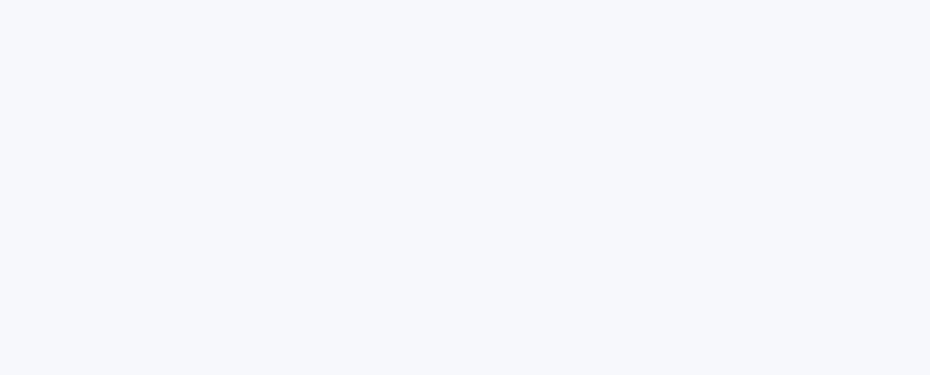
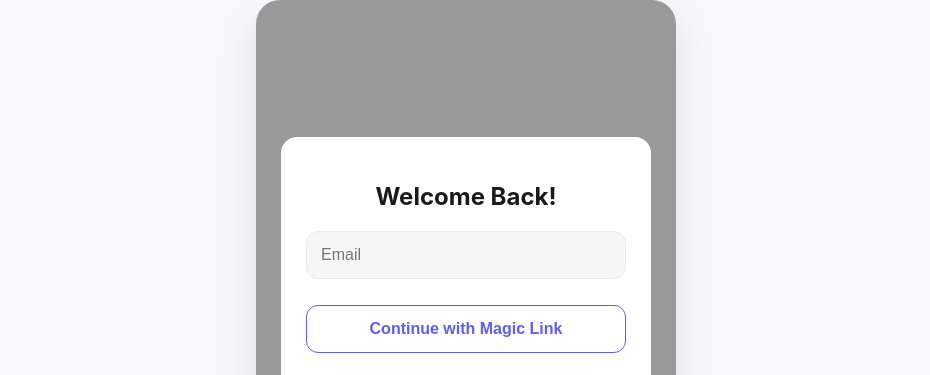
Before and after one commit to sohom9143/Chat-App, a plain HTML site: page index.html in a window 1280 px wide. Shown: the top 375 px of the page, without its empty margins (174-1104 px from the left). Drawn offline with nearby package versions, Linux system fonts and the light colour scheme.

Commit message:
Update index.html

```diff
--- a/index.html
+++ b/index.html
@@ -151,8 +151,8 @@
 
 <script>
 document.addEventListener('DOMContentLoaded', () => {
-    const SUPABASE_URL = 'YOUR_SUPABASE_URL';
-    const SUPABASE_ANON_KEY = 'YOUR_SUPABASE_ANON_KEY';
+    const SUPABASE_URL = 'https://jggptuitbcwuuvymeyjl.supabase.co';
+    const SUPABASE_ANON_KEY = 'eyJhbGciOiJIUzI1NiIsInR5cCI6IkpXVCJ9.eyJpc3MiOiJzdXBhYmFzZSIsInJlZiI6ImpnZ3B0dWl0YmN3dXV2eW1leWpsIiwicm9sZSI6ImFub24iLCJpYXQiOjE3NTU1OTUyODEsImV4cCI6MjA3MTE3MTI4MX0.WzJARPFbTGP2Xzc7QesXIYr0jqJ1qHebn49VLk833WA';
     const APP_URL = 'https://sohom9143.github.io/Chat-App/';
 
     if (SUPABASE_URL.includes('YOUR_')) {
```
